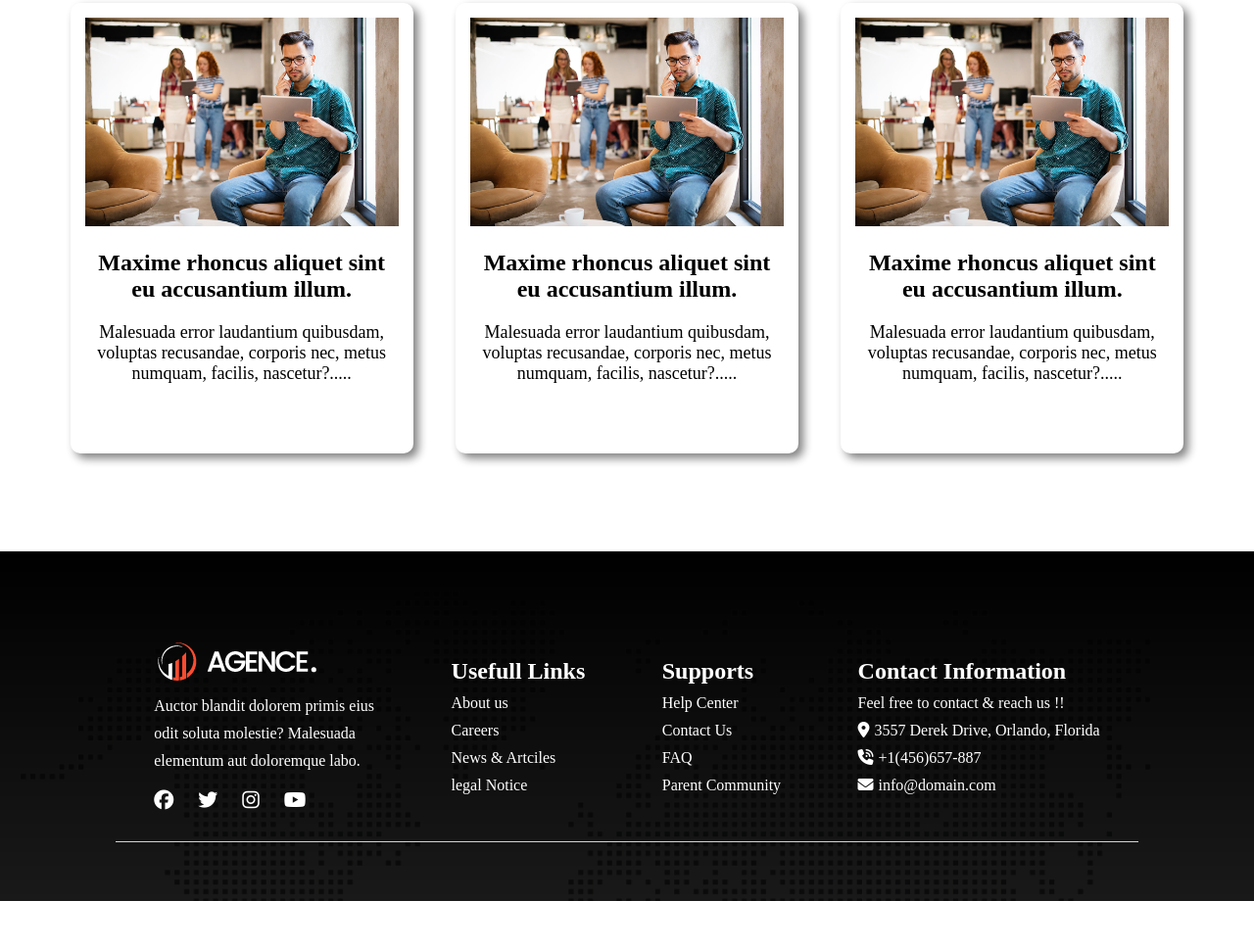
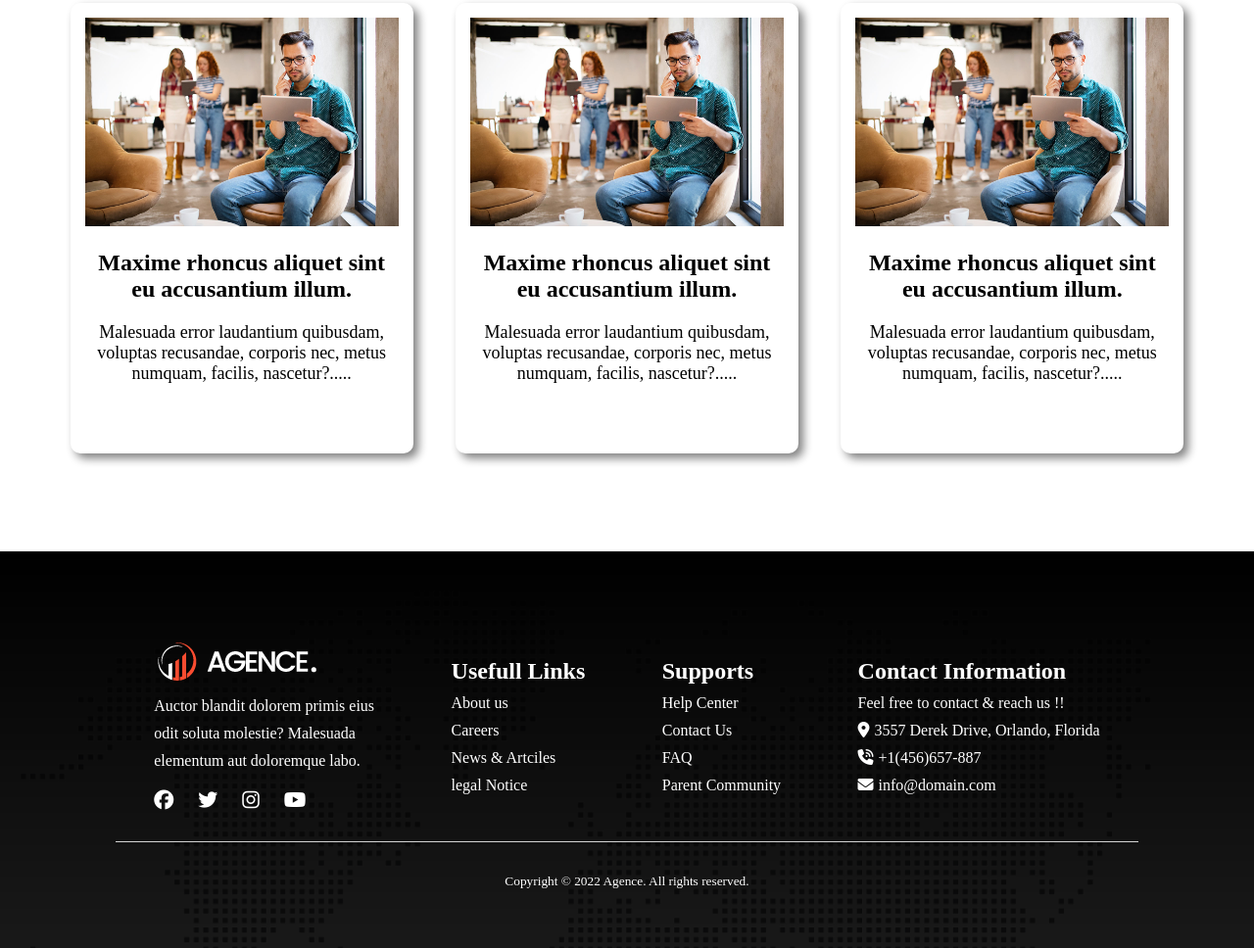
Before and after one commit to shakib2123/Digital-Agency-Practice, a plain HTML site: page index.html in a window 1280 px wide. Shown: the part 2126-3094 px from the top of the page at 98% size. Before the commit the page ends 3046 px from the top, so only its background shows below. Drawn offline with Linux system fonts and the light colour scheme.

Commit message:
licence footer added

```diff
--- a/index.html
+++ b/index.html
@@ -180,7 +180,7 @@
                 <p class="footer-desc footer-adrees"><i class="fa-solid fa-envelope"></i>info@domain.com</p>
             </div>
         </section>
-
+        <p class="Copyright-licence"><small>Copyright © 2022 Agence. All rights reserved.</small></p>
     </footer>
 </body>
 
```
